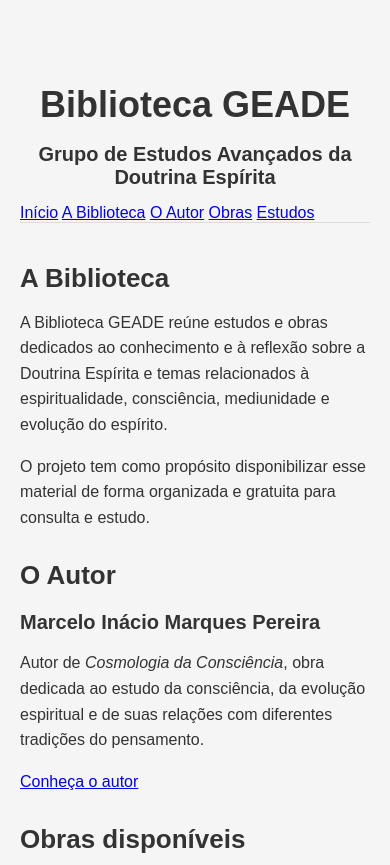
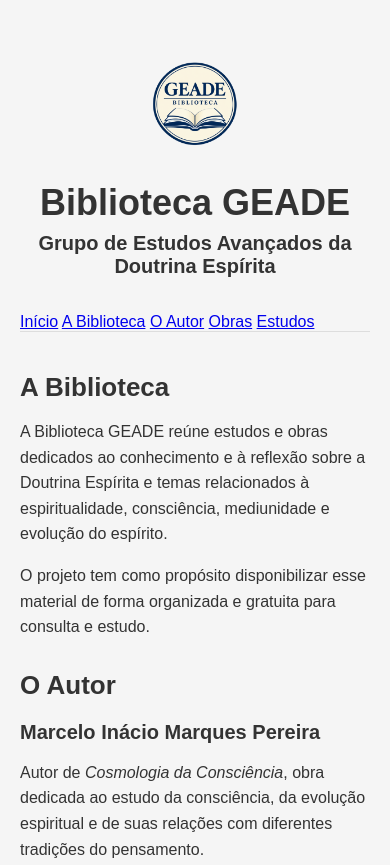
Before and after one commit to MaphagaphusII/Biblioteca-GEADE, a plain HTML site: page index.html in a window 390 px wide. Shown: the top 865 px of the page. Drawn offline with Linux system fonts and the light colour scheme.

Commit message:
Adiciona emblema GEADE ao cabeçalho

```diff
--- a/index.html
+++ b/index.html
@@ -14,11 +14,22 @@
 
 <body>
 
+
 <header>
 
-    <h1>Biblioteca GEADE</h1>
+    <div class="cabecalho-geade">
 
-    <h2 class="subtitulo">Grupo de Estudos Avançados da Doutrina Espírita</h2>
+        <img src="logo-geade.png" alt="Emblema GEADE">
+
+        <div class="identificacao-geade">
+            <h1>Biblioteca GEADE</h1>
+
+            <h2 class="subtitulo">
+                Grupo de Estudos Avançados da Doutrina Espírita
+            </h2>
+        </div>
+
+    </div>
 
     <nav>
         <a href="index.html">Início</a>
--- a/style.css
+++ b/style.css
@@ -134,3 +134,43 @@ h3 {
     line-height: 1;
     color: #555;
 }
+
+/* Cabeçalho com emblema GEADE */
+
+.cabecalho-geade {
+    display: flex;
+    align-items: center;
+    justify-content: flex-start;
+    gap: 20px;
+    margin-bottom: 20px;
+}
+
+.cabecalho-geade img {
+    width: 105px;
+    height: 105px;
+    object-fit: contain;
+}
+
+.identificacao-geade {
+    text-align: center;
+}
+
+.identificacao-geade h1 {
+    margin-bottom: 8px;
+}
+
+.identificacao-geade .subtitulo {
+    margin-top: 0;
+}
+
+@media (max-width: 600px) {
+    .cabecalho-geade {
+        flex-direction: column;
+        gap: 8px;
+    }
+
+    .cabecalho-geade img {
+        width: 90px;
+        height: 90px;
+    }
+}
```
Also changed, not shown: logo-geade.png (added).
